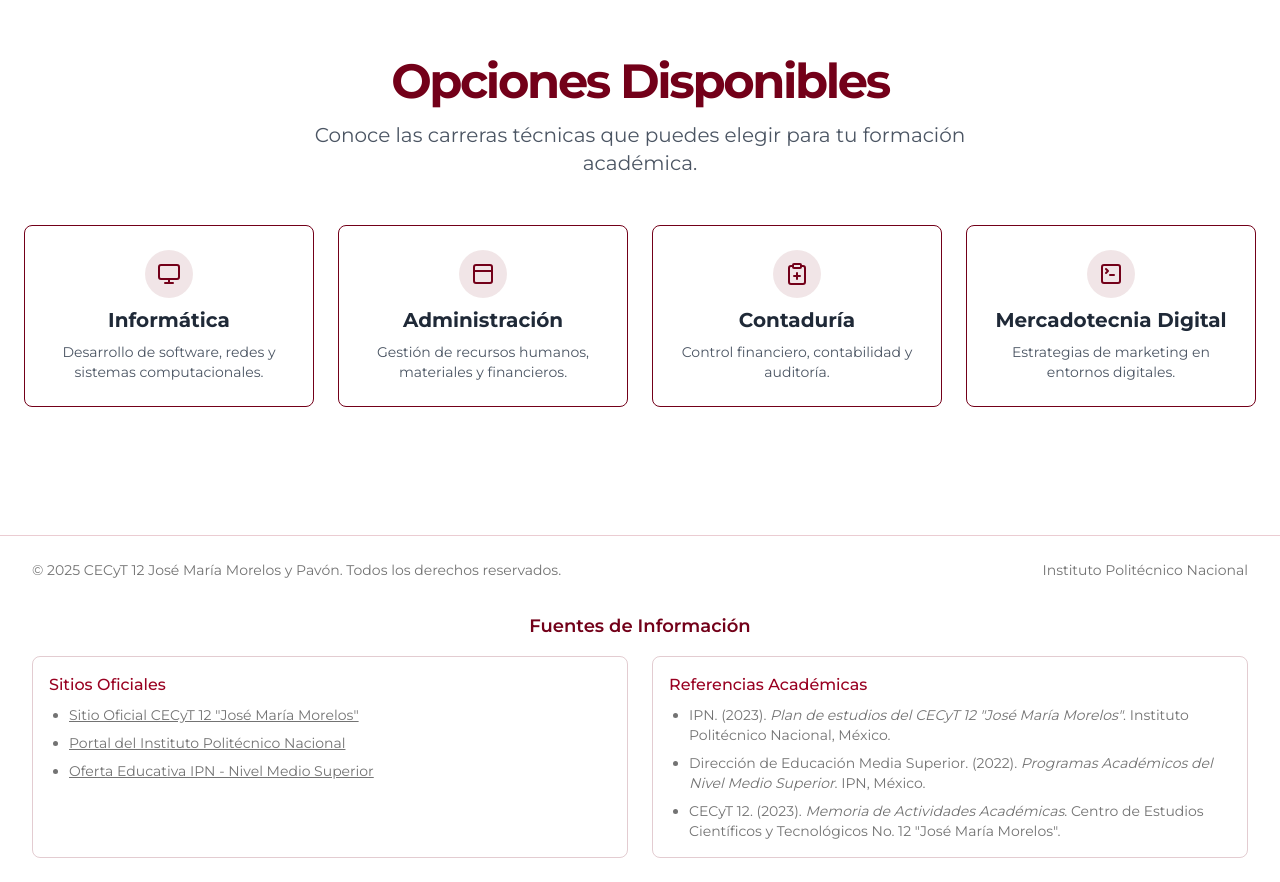
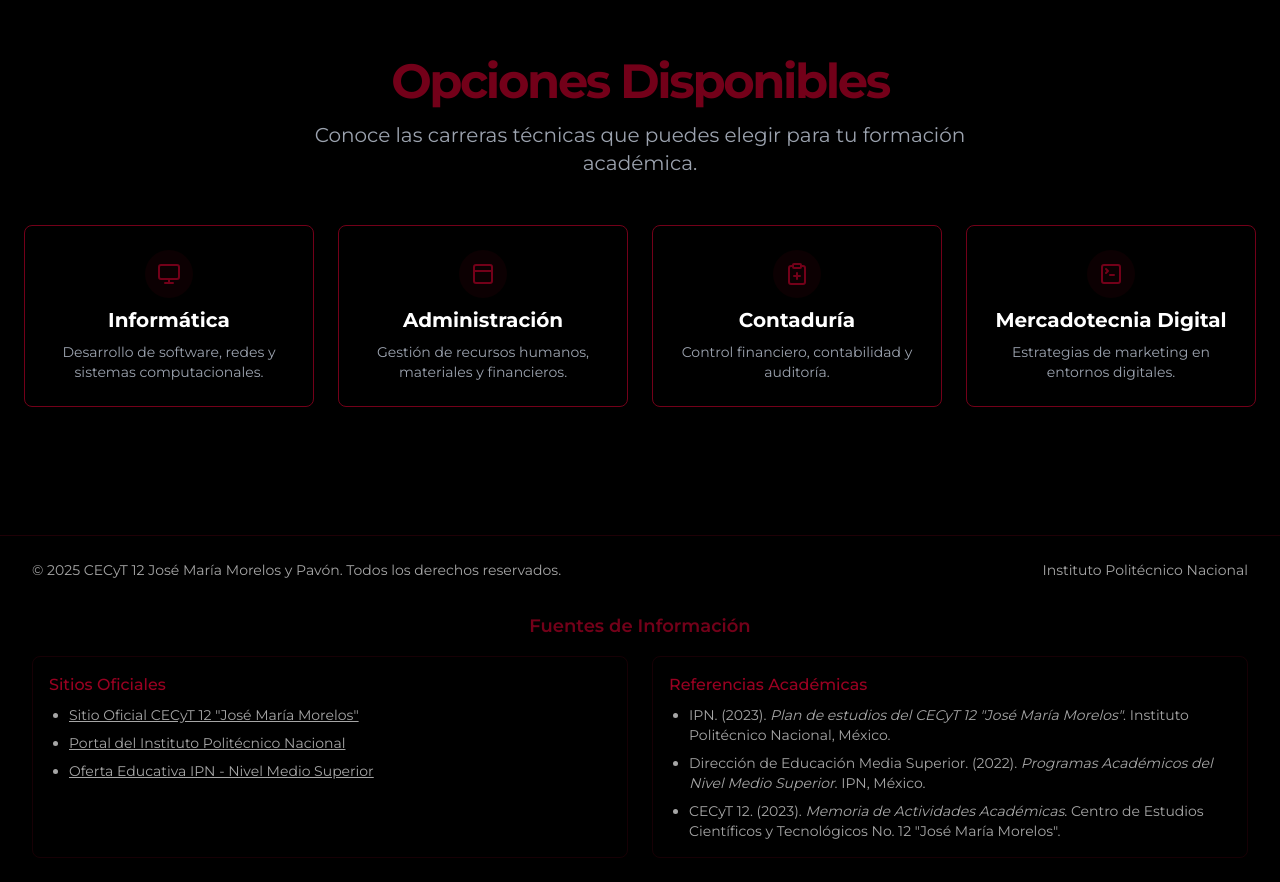
Before and after one commit to 4lbertoGC/guinda-minimalista, a React (Vite) app: page / in a window 1280 px wide. Shown: the part 580-1462 px from the top of the page. Built offline with nearby package versions, Linux system fonts and the light colour scheme.

Commit message:
Fix: Use black background color

```diff
--- a/src/App.css
+++ b/src/App.css
@@ -39,5 +39,5 @@
 }
 
 .read-the-docs {
-  color: #666;
+  color: #888;
 }
--- a/src/components/Footer.tsx
+++ b/src/components/Footer.tsx
@@ -3,7 +3,7 @@ const Footer = () => {
   const currentYear = new Date().getFullYear();
 
   return (
-    <footer className="border-t border-guinda-light/20 bg-white py-6">
+    <footer className="border-t border-guinda-light/20 bg-black py-6">
       <div className="container flex flex-col items-center justify-center gap-4 md:flex-row md:justify-between">
         <p className="text-center text-sm text-muted-foreground">
           &copy; {currentYear} CECyT 12 José María Morelos y Pavón.
--- a/src/index.css
+++ b/src/index.css
@@ -5,14 +5,14 @@
 
 @layer base {
   :root {
-    --background: 0 0% 100%;
-    --foreground: 0 0% 7%;
+    --background: 0 0% 7%;
+    --foreground: 0 0% 98%;
 
-    --card: 0 0% 98%;
-    --card-foreground: 0 0% 7%;
+    --card: 0 0% 10%;
+    --card-foreground: 0 0% 98%;
 
-    --popover: 0 0% 98%;
-    --popover-foreground: 0 0% 7%;
+    --popover: 0 0% 10%;
+    --popover-foreground: 0 0% 98%;
 
     --primary: 353 100% 22%;
     --primary-foreground: 0 0% 98%;
@@ -20,8 +20,8 @@
     --secondary: 353 100% 15%;
     --secondary-foreground: 0 0% 98%;
 
-    --muted: 0 0% 90%;
-    --muted-foreground: 0 0% 45%;
+    --muted: 0 0% 15%;
+    --muted-foreground: 0 0% 65%;
 
     --accent: 353 100% 22%;
     --accent-foreground: 0 0% 98%;
--- a/src/pages/Index.tsx
+++ b/src/pages/Index.tsx
@@ -41,13 +41,13 @@ const Index = () => {
           </div>
         </section>
 
-        <section className="w-full py-12 md:py-24 lg:py-32 bg-white">
+        <section className="w-full py-12 md:py-24 lg:py-32 bg-black">
           <div className="container px-4 md:px-6">
             <div className="flex flex-col items-center justify-center gap-4 text-center">
               <h2 className="text-3xl font-bold tracking-tighter sm:text-4xl md:text-5xl text-guinda">
                 Opciones Disponibles
               </h2>
-              <p className="max-w-[700px] text-gray-600 md:text-xl">
+              <p className="max-w-[700px] text-gray-400 md:text-xl">
                 Conoce las carreras técnicas que puedes elegir para tu formación académica.
               </p>
               <div className="grid grid-cols-1 gap-6 md:grid-cols-2 lg:grid-cols-4 mt-8">
@@ -70,8 +70,8 @@ const Index = () => {
                       <line x1="12" x2="12" y1="17" y2="21" />
                     </svg>
                   </div>
-                  <h3 className="text-xl font-bold text-gray-800">Informática</h3>
-                  <p className="text-sm text-gray-600">
+                  <h3 className="text-xl font-bold text-white">Informática</h3>
+                  <p className="text-sm text-gray-400">
                     Desarrollo de software, redes y sistemas computacionales.
                   </p>
                 </div>
@@ -93,8 +93,8 @@ const Index = () => {
                       <path d="M3 9V5a2 2 0 0 1 2-2h14a2 2 0 0 1 2 2v4" />
                     </svg>
                   </div>
-                  <h3 className="text-xl font-bold text-gray-800">Administración</h3>
-                  <p className="text-sm text-gray-600">
+                  <h3 className="text-xl font-bold text-white">Administración</h3>
+                  <p className="text-sm text-gray-400">
                     Gestión de recursos humanos, materiales y financieros.
                   </p>
                 </div>
@@ -118,8 +118,8 @@ const Index = () => {
                       <path d="M9 14h6" />
                     </svg>
                   </div>
-                  <h3 className="text-xl font-bold text-gray-800">Contaduría</h3>
-                  <p className="text-sm text-gray-600">
+                  <h3 className="text-xl font-bold text-white">Contaduría</h3>
+                  <p className="text-sm text-gray-400">
                     Control financiero, contabilidad y auditoría.
                   </p>
                 </div>
@@ -142,8 +142,8 @@ const Index = () => {
                       <rect width="18" height="18" x="3" y="3" rx="2" ry="2" />
                     </svg>
                   </div>
-                  <h3 className="text-xl font-bold text-gray-800">Mercadotecnia Digital</h3>
-                  <p className="text-sm text-gray-600">
+                  <h3 className="text-xl font-bold text-white">Mercadotecnia Digital</h3>
+                  <p className="text-sm text-gray-400">
                     Estrategias de marketing en entornos digitales.
                   </p>
                 </div>
```
